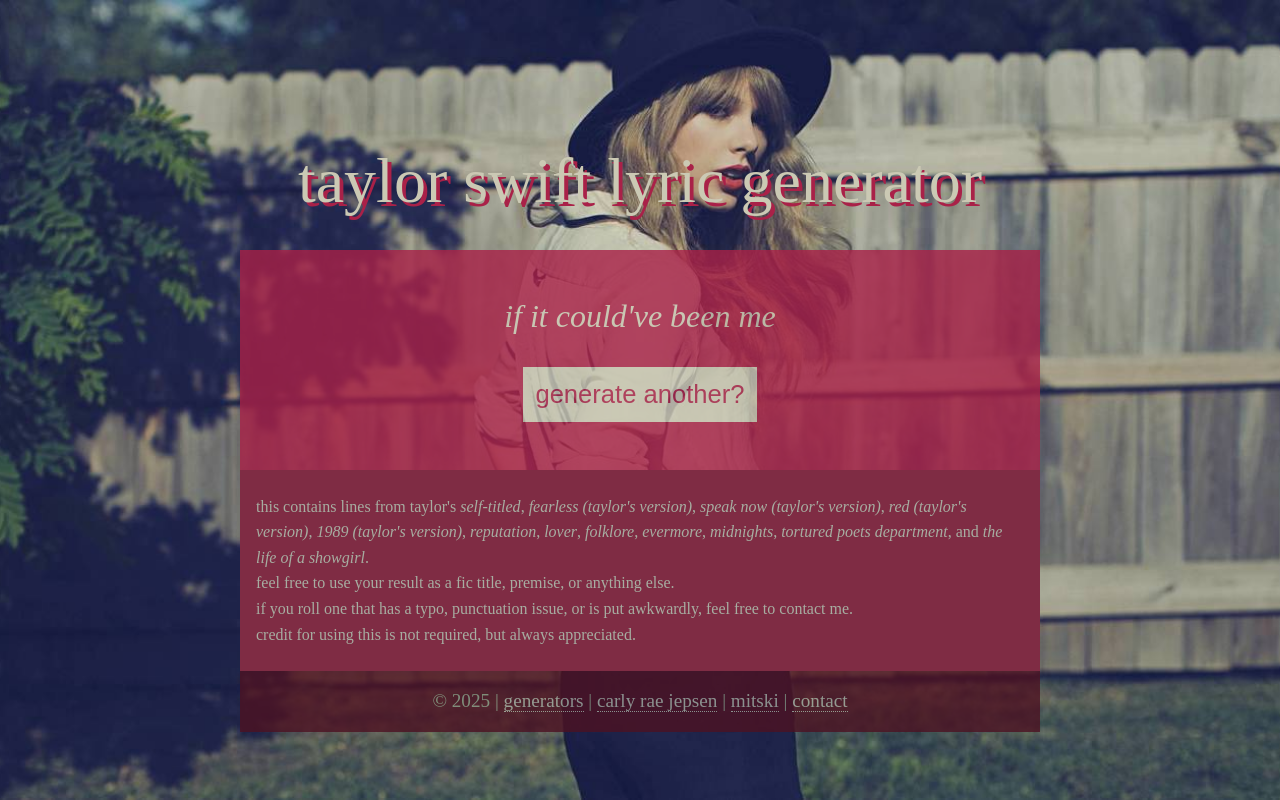
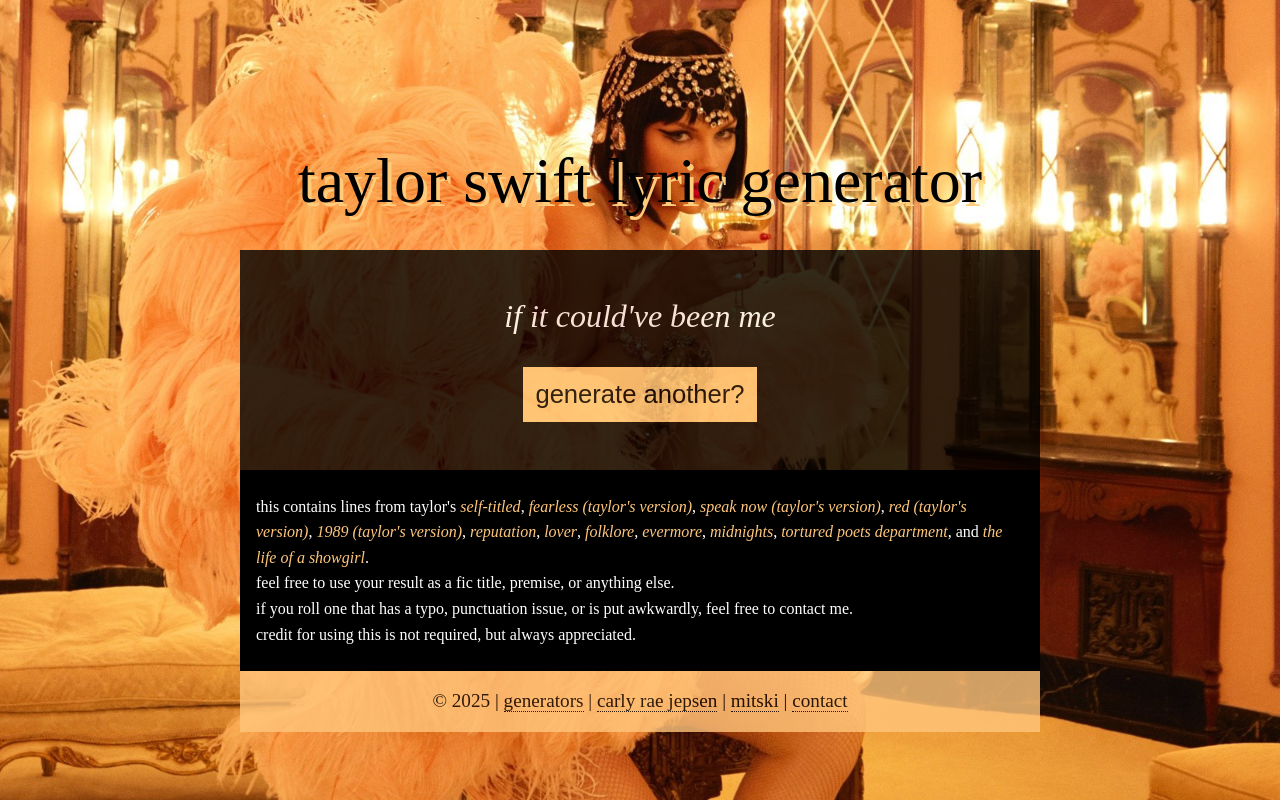
Before and after one commit to aroceu/generators, a PHP site: page /ts/index.php in a window 1280 px wide. Run offline with PHP 8.4, Linux system fonts and the light colour scheme; some web fonts are replaced.

Commit message:
Updated Taylor Swift lyric generator theme

```diff
--- a/ts/index.php
+++ b/ts/index.php
@@ -23,9 +23,14 @@
 
 <style type="text/css">
 
+    *{
+        box-sizing: border-box;
+        image-rendering: optimizeQuality;
+    }
+
     body{
-        background: #1A1E44;
-        background: url('taylor.jpg') no-repeat center center fixed;
+        background: #ffcc7c;
+        background: url('taylor2.jpg') no-repeat center center fixed;
   -webkit-background-size: cover;
   -moz-background-size: cover;
   -o-background-size: cover;
@@ -36,16 +41,16 @@
     }
 
     ::selection {
-        background: #a92148;
-        color: #CBC9B4;
+        background: #000;
+        color: #ffcc7c;
     }
     ::-moz-selection {
-        background: #a92148;
-        color: #CBC9B4;
+        background: #000;
+        color: #ffcc7c;
     }
     ::-webkit-selection {
-        background: #a92148;
-        color: #CBC9B4;
+        background: #000;
+        color: #ffcc7c;
     }
 
     #container{
@@ -56,17 +61,17 @@
     h1{
         font: normal 400% 'IM Fell English';
         text-align: center;
-        color: #CBC9B4;
-        text-transform: lowercase;
-        text-shadow: 0.06em 0.06em 0em #a92148;
-        margin: 0;
+color: #000;
+  text-transform: lowercase;
+  text-shadow: 0.06em 0.06em 0em #FFCC7C;
+  margin: 0;
     }
 
     #title{
         text-transform: lowercase;
         font: italic 200% 'IM Fell English';
-        background: #a92148;
-        color: #CBC9B4;
+        background: #000;
+        color: #fff;
         padding: 1.5em 1.5em 0.5em 1.5em;
         text-align: center;
         margin: 1em 0 0;
@@ -76,43 +81,46 @@
     #blurb{
         font: normal 100%/160% 'IM Fell English';
         text-align: left;
-        color: #a7ada1;
-        background: #7f2c44;
+        color: #fff;
+        background: #000;
         padding: 0.5em 1em;
     }
 
     input[type="button"]{
     font: normal 80% 'IM Fell English', sans-serif;
-    color: #a92148;
+    color: #000;
     text-transform: lowercase;
     text-align: center;
     border:none;
     display: block;
     padding: 0.5em;
-    background: #CBC9B4;
+    background: #ffcc7c;
     margin: 0;
 }
 
 input[type=button]:hover{
 cursor: pointer;
-background: #7f2c44;
-color: #CBC9B4;
+background: #000;
+color: #ffcc7c;
 }
 
 #footer{
     text-align: center;
     font: normal 120% 'IM Fell English';
-    color: #889983;
+    color: #000;
     padding: 1em;
-    background: #4d1222;
+    background: #ffc67c;
     opacity: 0.8;
 }
 
 a:link, a:visited{
    text-decoration: none;
    border-bottom: 1px dotted;
-   color: #a7ada1;
+   color: #000;
+}
 
+i{
+    color: #ffc67c;
 }
 
 a:hover, a:active{
@@ -124,7 +132,7 @@ a:hover, a:active{
 html {
 -webkit-text-size-adjust: none;
 font-size: 90%;
-background: url('taylor.jpg') no-repeat center center fixed;
+background: url('taylor2.jpg') no-repeat center center fixed;
     -webkit-background-size: cover;
     -moz-background-size: cover;
     -o-background-size: cover;
```
Also changed, not shown: ts/taylor2.jpg (added).
